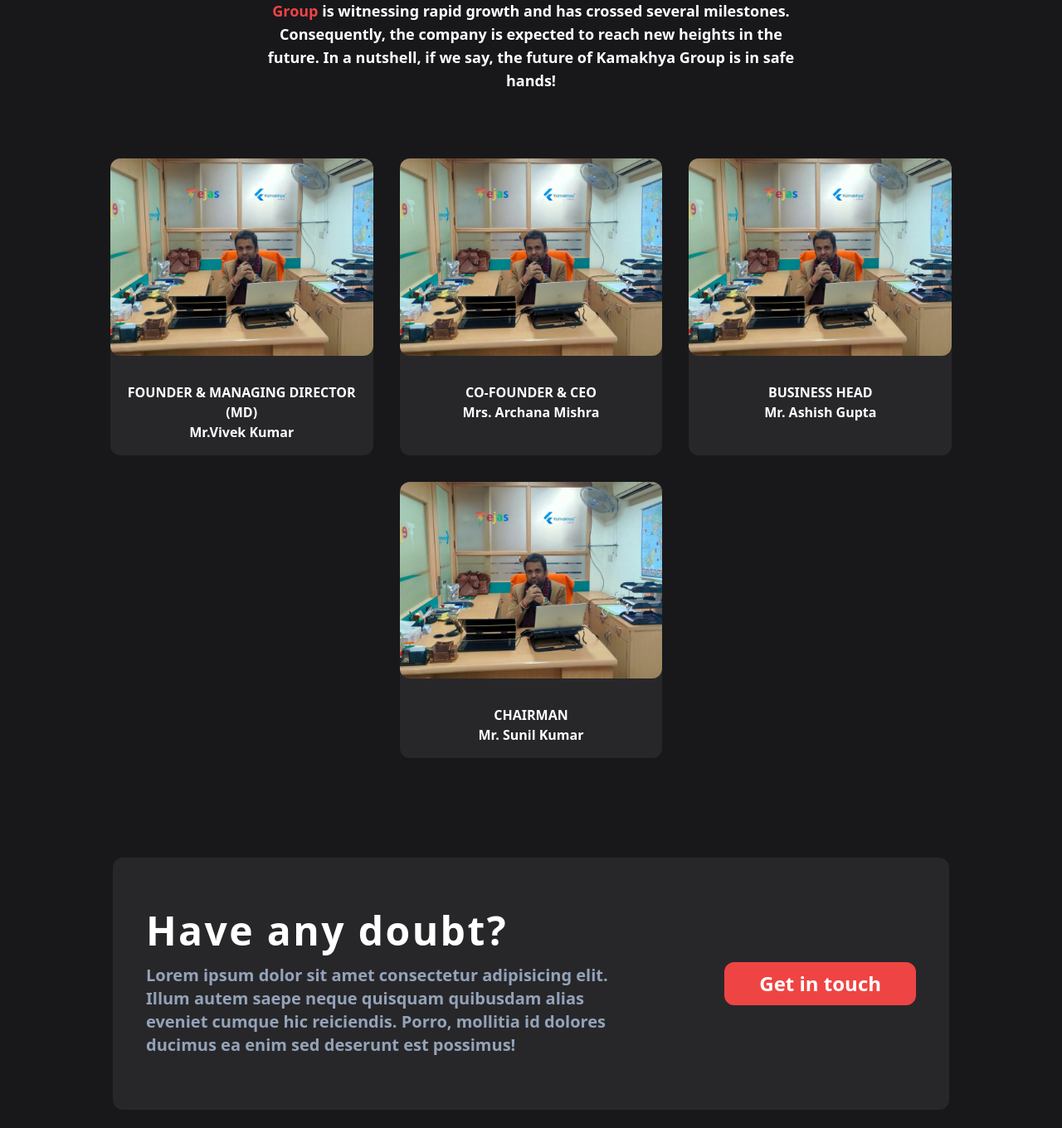
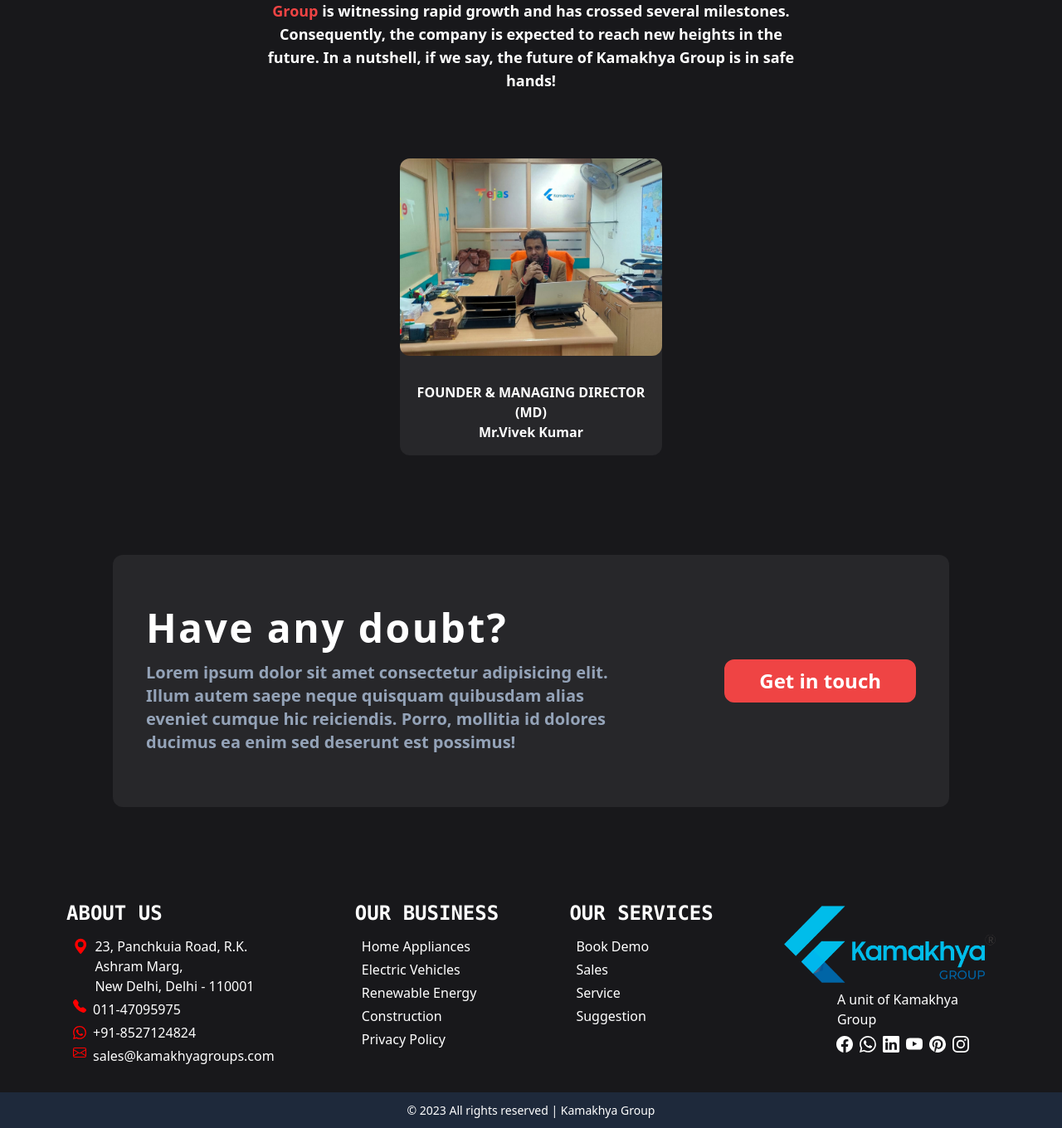
Before and after one commit to TI7112/evtejas, a Laravel app: page /about-tejas in a window 1280 px wide. Shown: the part 2772-4132 px from the top of the page at 83% size. Run offline with Laravel 9, Linux system fonts and the light colour scheme; data that the repository does not hold is empty; some libraries are stand-ins or nearby versions.

Commit message:
updated_182312022024

```diff
--- a/resources/views/client_panel/pages/about_tejas.blade.php
+++ b/resources/views/client_panel/pages/about_tejas.blade.php
@@ -168,7 +168,7 @@
                         </div>
                     </div>
 
-                    <div data-aos="zoom-in-up" class="group cursor-pointer w-[100%] md:w-[30%] bg-zinc-800 rounded-xl">
+                    {{-- <div data-aos="zoom-in-up" class="group cursor-pointer w-[100%] md:w-[30%] bg-zinc-800 rounded-xl">
                         <div class="rounded-xl overflow-hidden relative">
                             <img class="w-full h-full" src="{{ asset('assets/static/vivek_sir.png') }}" alt="">
                             <div class="min-h-full group-hover:bg-[rgba(0,0,0,0.8)] duration-300 p-5 absolute top-0 flex items-center">
@@ -217,7 +217,7 @@
                             <p class=""> CHAIRMAN </p>
                             <p class="">Mr. Sunil Kumar</p>
                         </div>
-                    </div>
+                    </div> --}}
                 </div>
 
             </div>
```
